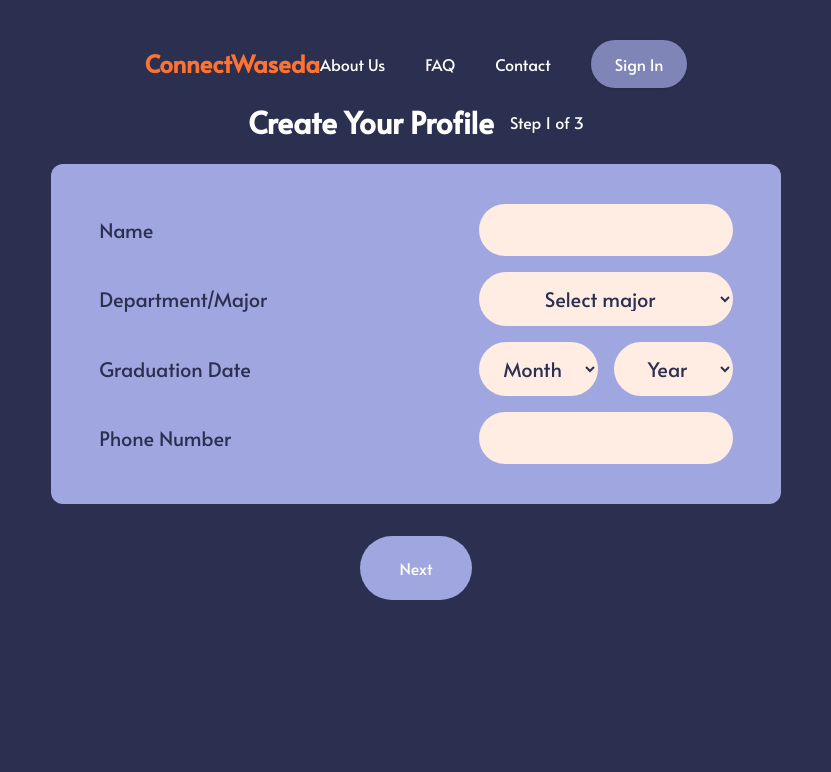
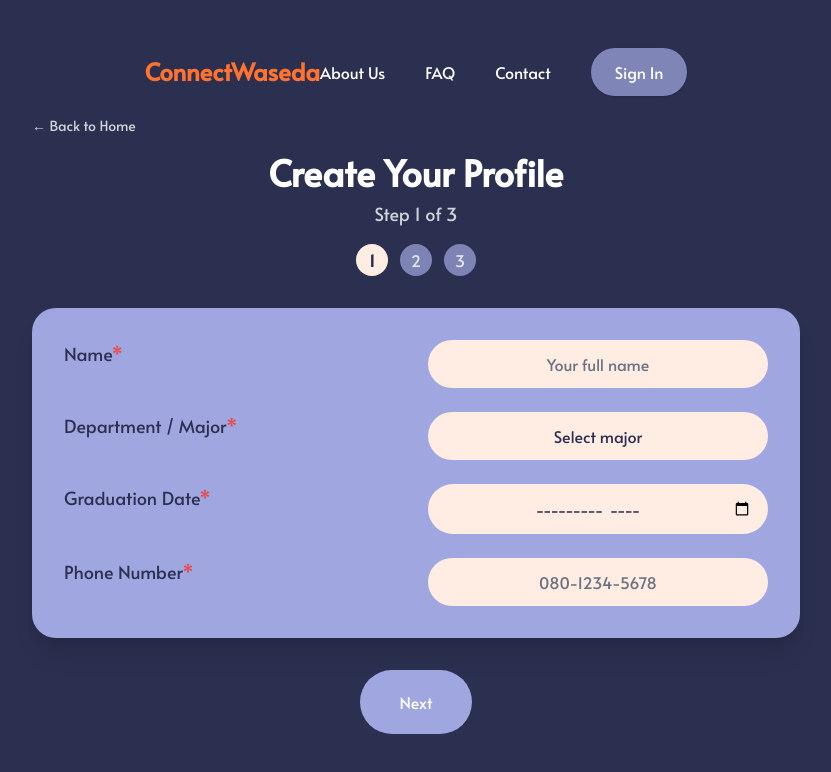
Before and after one commit to nobu-h-o/ConnectWaseda, a Next.js app in the folder frontend/: page /profilesetup in a window 1280 px wide. Shown: the top 772 px of the page, without its empty margins (224-1055 px from the left). Built offline with nearby package versions, Linux system fonts and the light colour scheme.

Commit message:
ui changes

```diff
--- a/frontend/app/profilesetup/page.tsx
+++ b/frontend/app/profilesetup/page.tsx
@@ -1,101 +1,119 @@
-import Header from "@/app/components/header"
+import Header from "@/app/components/header";
 
 export default function CreateProfile() {
   return (
-      <div className="min-h-screen bg-[#2c3050] text-white px-8 py-6 flex flex-col items-center">
+    <div className="min-h-screen bg-[#2c3050] text-white px-6 py-8 flex flex-col items-center">
       <Header />
-        {/* Title */}
-        <div className="flex items-center justify-center mb-6 space-x-4">
-          <h1 className="text-3xl font-bold">Create Your Profile</h1>
-          <p>Step 1 of 3</p>
+
+      {/* Breadcrumb */}
+      <nav aria-label="Breadcrumb" className="w-full max-w-3xl mb-4">
+        <a href="/" className="text-sm text-gray-300 hover:text-white transition">
+          ← Back to Home
+        </a>
+      </nav>
+
+      {/* Title + Stepper */}
+      <header className="w-full max-w-3xl mb-8 text-center">
+        <h1 className="text-4xl font-bold mb-2">Create Your Profile</h1>
+        <p className="text-lg text-gray-300 mb-4">Step 1 of 3</p>
+        <div className="flex items-center justify-center space-x-3">
+          {[1, 2, 3].map((n) => (
+            <div
+              key={n}
+              className={
+                n === 1
+                  ? "w-8 h-8 rounded-full bg-[#FFECE3] text-[#2c3050] flex items-center justify-center font-bold"
+                  : "w-8 h-8 rounded-full bg-[#A0A7E0]/70 text-gray-200 flex items-center justify-center"
+              }
+            >
+              {n}
             </div>
+          ))}
+        </div>
+      </header>
 
-        {/* Form container */}
-        <div className="bg-[#A0A7E0] text-[#2c3050] w-3/5 text-xl px-12 py-6 rounded-xl mx-auto">
+      {/* Form Card */}
+      <form
+        aria-label="Create Profile Form"
+        className="w-full max-w-3xl bg-[#A0A7E0] text-[#2c3050]
+                   rounded-3xl shadow-xl p-8 grid grid-cols-1 md:grid-cols-2
+                   gap-x-6 gap-y-6"
+      >
+        {/* Name */}
+        <label htmlFor="name" className="text-lg font-medium">
+          Name<span className="text-red-500">*</span>
+        </label>
+        <input
+          id="name"
+          name="name"
+          type="text"
+          required
+          placeholder="Your full name"
+          className="w-full rounded-full px-4 py-3 text-base text-center
+                     bg-[#FFECE3] placeholder-gray-500 focus:outline-none
+                     focus:ring-2 focus:ring-[#FF7230]"
+        />
 
-          {/* Name */}
-          <div className="flex justify-between items-center my-4">
-            <label htmlFor="name" className="flex-1">Name</label>
-            <input
-              type="text"
-              id="name"
-              name="fname"
-              className="flex-1 max-w-[40%] text-right px-5 py-3 bg-[#FFECE3] rounded-full"
-            />
-          </div>
-
-          {/* Department/Major as dropdown */}
-          <div className="flex justify-between items-center my-4">
-            <label htmlFor="major" className="flex-1">Department/Major</label>
+        {/* Major */}
+        <label htmlFor="major" className="text-lg font-medium">
+          Department / Major<span className="text-red-500">*</span>
+        </label>
         <select
           id="major"
           name="major"
-              className="flex-1 max-w-[40%] px-5 py-3 bg-[#FFECE3] rounded-full text-center hover:cursor-pointer"
+          required
           defaultValue=""
+          className="w-full rounded-full px-4 py-3 text-base text-center
+                     bg-[#FFECE3] placeholder-gray-500 appearance-none
+                     hover:cursor-pointer focus:outline-none focus:ring-2 focus:ring-[#FF7230]"
         >
           <option value="" disabled>
             Select major
           </option>
-              <option value="PSE">PSE</option>
-              <option value="SILS">SILS</option>
-              <option value="Law">Law</option>
-              <option value="CMS">CMS</option>
-              <option value="Edu">Edu</option>
-              <option value="SOC">SOC</option>
-              <option value="FSE">FSE</option>
+          <option>PSE</option>
+          <option>SILS</option>
+          <option>Law</option>
+          <option>CMS</option>
+          <option>Edu</option>
+          <option>SOC</option>
+          <option>FSE</option>
         </select>
-          </div>
 
-          {/* Graduation Date: month & year dropdowns */}
-          <div className="flex justify-between items-center my-4">
-            <label className="flex-1">Graduation Date</label>
-            <div className="flex flex-1 max-w-[40%] justify-between">
-              <select
-                id="gradMonth"
-                name="gradMonth"
-                className="w-1/2 px-5 py-3 bg-[#FFECE3] rounded-full mr-2 text-center hover:cursor-pointer"
-                defaultValue=""
-              >
-                <option value="" disabled>Month</option>
-                {[
-                  "January","February","March","April",
-                  "May","June","July","August",
-                  "September","October","November","December"
-                ].map((m) => (
-                  <option key={m} value={m}>{m}</option>
-                ))}
-              </select>
-              <select
-                id="gradYear"
-                name="gradYear"
-                className="w-1/2 px-5 py-3 bg-[#FFECE3] rounded-full ml-2 text-center hover:cursor-pointer"
-                defaultValue=""
-              >
-                <option value="" disabled>Year</option>
-                {Array.from({ length: 10 }, (_, i) => new Date().getFullYear() + i)
-                  .map((yr) => (
-                    <option key={yr} value={yr}>{yr}</option>
-                  ))
-                }
-              </select>
-            </div>
-          </div>
+        {/* Graduation */}
+        <label htmlFor="grad" className="text-lg font-medium">
+          Graduation Date<span className="text-red-500">*</span>
+        </label>
+        <input
+          id="grad"
+          name="grad"
+          type="month"
+          required
+          className="w-full rounded-full px-4 py-3 text-base text-center
+                     bg-[#FFECE3] placeholder-gray-500
+                     focus:outline-none focus:ring-2 focus:ring-[#FF7230]
+                     hover:cursor-pointer"
+        />
 
         {/* Phone */}
-          <div className="flex justify-between items-center my-4">
-            <label htmlFor="phone" className="flex-1">Phone Number</label>
+        <label htmlFor="phone" className="text-lg font-medium">
+          Phone Number<span className="text-red-500">*</span>
+        </label>
         <input
-              type="text"
           id="phone"
           name="phone"
-              className="flex-1 max-w-[40%] text-right px-5 py-3 bg-[#FFECE3] rounded-full"
+          type="tel"
+          required
+          placeholder="080-1234-5678"
+          className="w-full rounded-full px-4 py-3 text-base text-center
+                     bg-[#FFECE3] placeholder-gray-500
+                     focus:outline-none focus:ring-2 focus:ring-[#FF7230]"
         />
-          </div>
-        </div>
+      </form>
 
-        {/* Next button */}
+      {/* Original “Next” button outside the form */}
       <button
-  className="mt-8 bg-[#A0A7E0] rounded-full px-10 py-5 text-base font-medium transition-all duration-200 hover:brightness-105 mx-auto"
+        className="mt-8 bg-[#A0A7E0] rounded-full px-10 py-5 text-base font-medium
+                   transition-all duration-200 hover:brightness-105 mx-auto"
       >
         Next
       </button>
```
Also changed, not shown: frontend/app/eventdetails/page.tsx (added, +151 -0 lines). Lines whose indentation alone changed are shown as unchanged.
